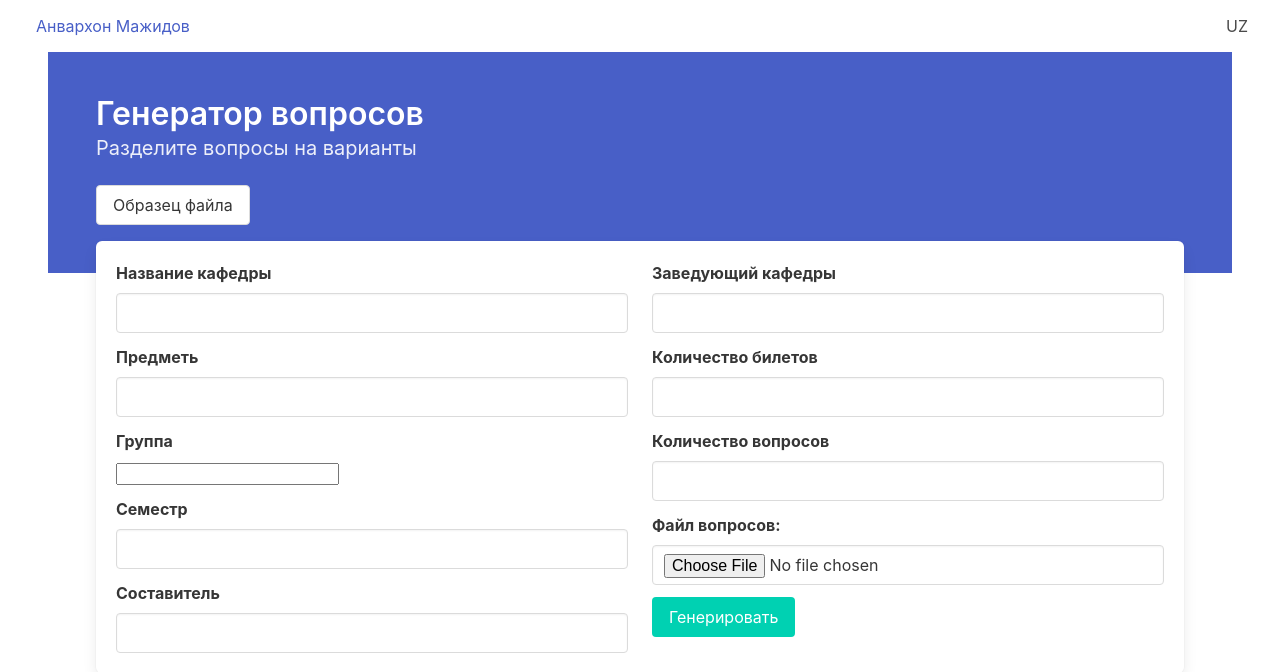
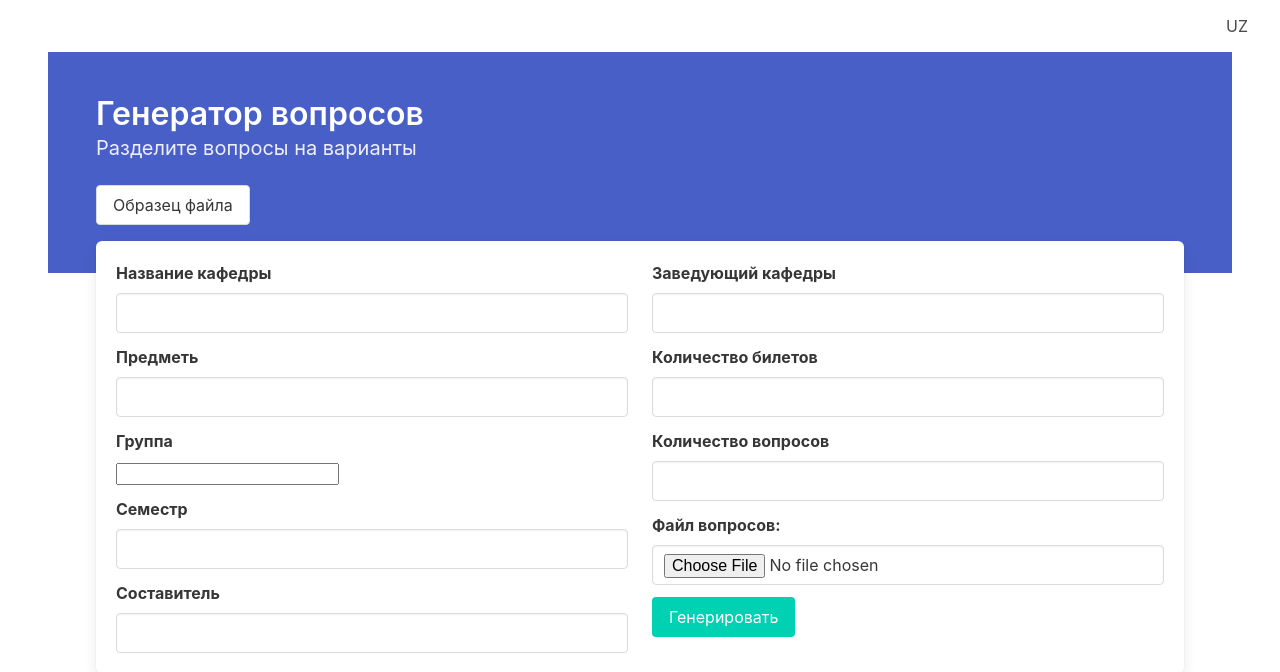
Before and after one commit to xamrayev/otm_bilet_generator, a Flask app: page /ru in a window 1280 px wide. Shown: the top 672 px of the page. Run offline with Flask 3, Linux system fonts and the light colour scheme.

Commit message:
Update index_2.html

```diff
--- a/web_app/templates/index_2.html
+++ b/web_app/templates/index_2.html
@@ -7,13 +7,7 @@
 <body>
     <div class="section">
             <nav class="navbar is-fixed-top" role="navigation" aria-label="main navigation">
-        <div class="navbar-brand">
-            <a class="navbar-item" href="/">
-                <span class="icon">
-                  <i class="fas fa-file-word"></i> </span>
-                <span>Анвархон Мажидов</span>
-            </a>
-        </div>
+
 
         <div class="navbar-end" style="margin-right: 20px;">
 
```
